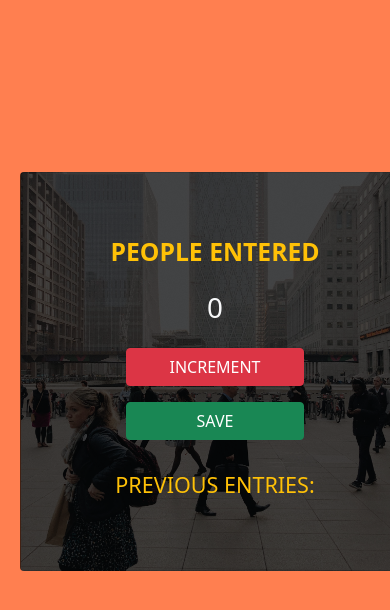
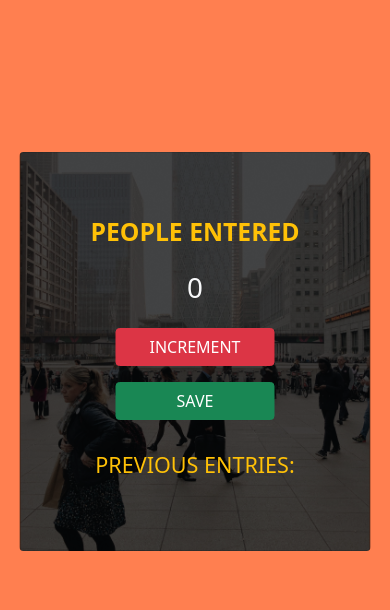
Before and after one commit to fodieshub/passengercounterapp, a plain HTML site: page index.html in a window 390 px wide. Drawn offline with nearby package versions, Linux system fonts and the light colour scheme.

Commit message:
Refactor
I changed the with from 100% to 90% to give more room on the sides

```diff
--- a/style.css
+++ b/style.css
@@ -21,7 +21,7 @@ body{
 
 @media (max-width: 576px){
     .main-contain{
-        width: 100%;
-        margin: 20px 20px;
+        width: 90%;
+        /* margin: 20px 20px; */
     }
 }
```
